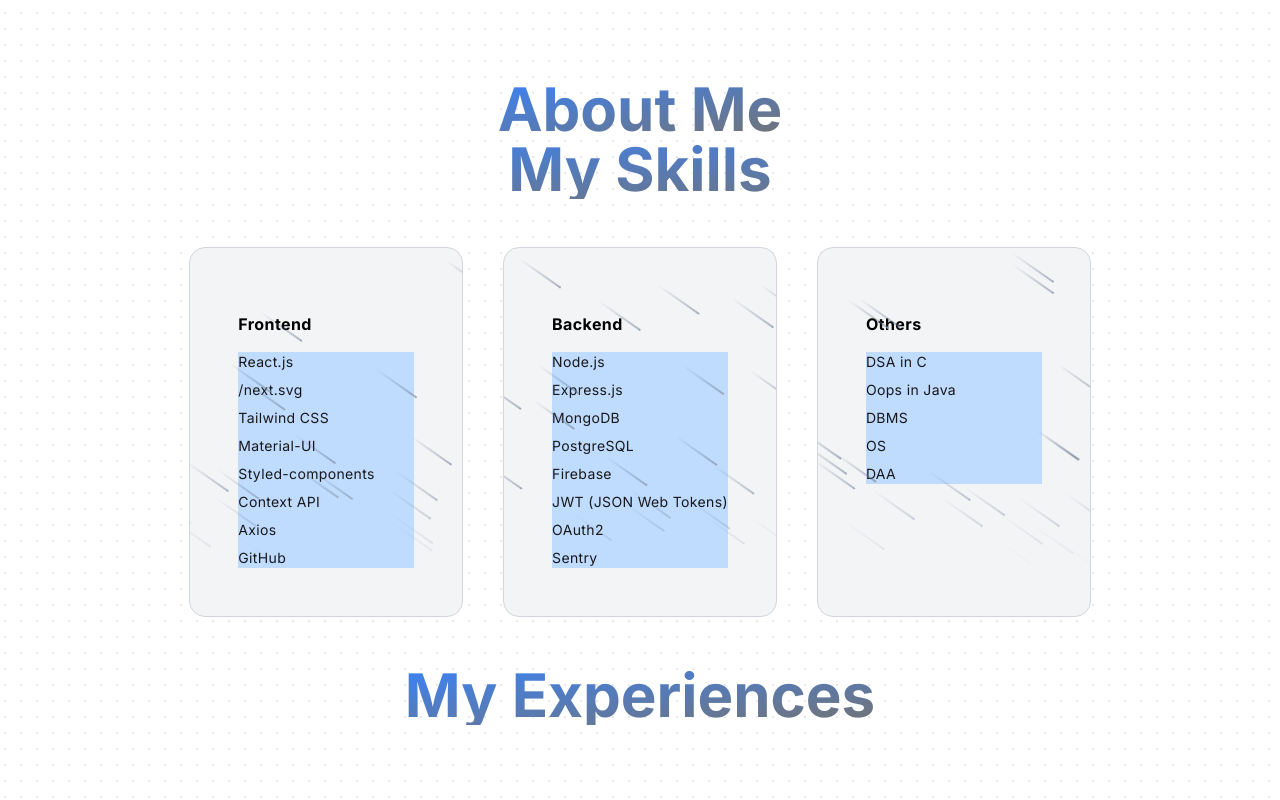
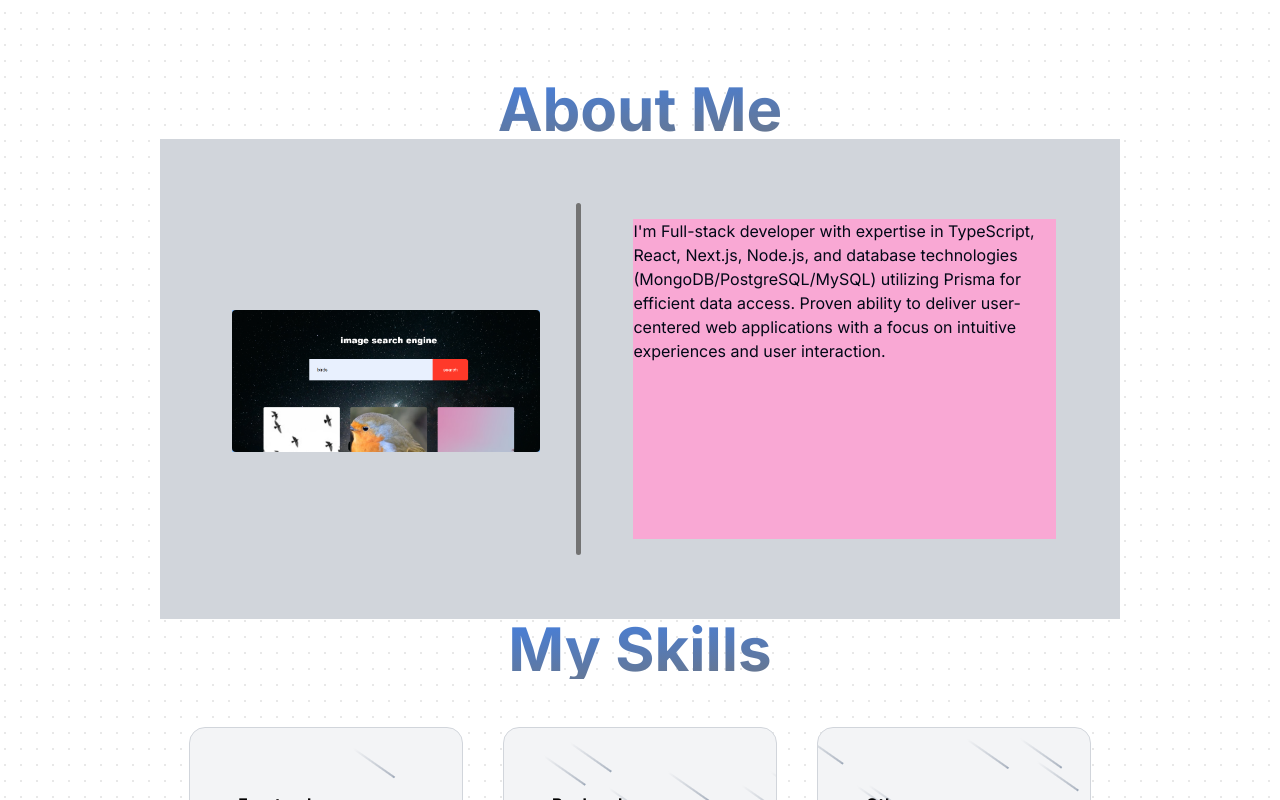
Before and after one commit to gourab8389/my-folio, a Next.js app: page / in a window 1280 px wide. Shown: the part 680-1480 px from the top of the page. Built offline with nearby package versions, Linux system fonts and the light colour scheme.

Commit message:
style changes

```diff
--- a/app/components/AboutMe.tsx
+++ b/app/components/AboutMe.tsx
@@ -1,4 +1,5 @@
-import React from 'react'
+import Image from 'next/image';
+import React from 'react';
 
 const AboutMe = () => {
     return (
@@ -7,9 +8,17 @@
                 About Me
             </p>
 
-
+            <div className="flex flex-col lg:flex-row bg-gray-300 w-[25rem] lg:w-[60rem] p-4 lg:p-16 h-[40rem] lg:h-[30rem] items-center justify-center gap-5">
+                <div className="flex mt-1 bg-blue-300 lg:ml-2">
+                    <Image src={'/search-engine.png'} alt={'me'} height={800} width={700} className='rounded'/>
+                </div>
+                <div className="flex items-center justify-center w-full lg:w-3 h-1 lg:h-full dark:bg-neutral-950 bg-neutral-500 rounded-lg lg:ml-[1rem]"></div>
+                <div className="mt-[1rem] lg:mt-0 text-center lg:text-left lg:w-[60rem] bg-pink-300 lg:ml-[2rem] h-80 ">
+                <p>I'm Full-stack developer with expertise in TypeScript, React, Next.js, Node.js, and database technologies (MongoDB/PostgreSQL/MySQL) utilizing Prisma for efficient data access. Proven ability to deliver user-centered web applications with a focus on intuitive experiences and user interaction.</p>
+                </div>
+            </div>
         </div>
     )
 }
 
-export default AboutMe
+export default AboutMe;
--- /dev/null
+++ b/components/ui/slider.tsx
@@ -0,0 +1,28 @@
+"use client"
+
+import * as React from "react"
+import * as SliderPrimitive from "@radix-ui/react-slider"
+
+import { cn } from "@/lib/utils"
+
+const Slider = React.forwardRef<
+  React.ElementRef<typeof SliderPrimitive.Root>,
+  React.ComponentPropsWithoutRef<typeof SliderPrimitive.Root>
+>(({ className, ...props }, ref) => (
+  <SliderPrimitive.Root
+    ref={ref}
+    className={cn(
+      "relative flex w-full touch-none select-none items-center",
+      className
+    )}
+    {...props}
+  >
+    <SliderPrimitive.Track className="relative h-2 w-full grow overflow-hidden rounded-full bg-secondary">
+      <SliderPrimitive.Range className="absolute h-full bg-primary" />
+    </SliderPrimitive.Track>
+    <SliderPrimitive.Thumb className="block h-5 w-5 rounded-full border-2 border-primary bg-background ring-offset-background transition-colors focus-visible:outline-none focus-visible:ring-2 focus-visible:ring-ring focus-visible:ring-offset-2 disabled:pointer-events-none disabled:opacity-50" />
+  </SliderPrimitive.Root>
+))
+Slider.displayName = SliderPrimitive.Root.displayName
+
+export { Slider }
--- a/package.json
+++ b/package.json
@@ -18,6 +18,7 @@
     "@radix-ui/react-label": "^2.1.0",
     "@radix-ui/react-menubar": "^1.1.1",
     "@radix-ui/react-scroll-area": "^1.1.0",
+    "@radix-ui/react-slider": "^1.2.0",
     "@radix-ui/react-slot": "^1.1.0",
     "@radix-ui/react-tabs": "^1.1.0",
     "@radix-ui/react-toast": "^1.2.1",
```
Also changed, not shown: public/profile-pic (7).png (added), 1 other file (tests, documents, lock files or other folders). Lines whose indentation alone changed are shown as unchanged.
